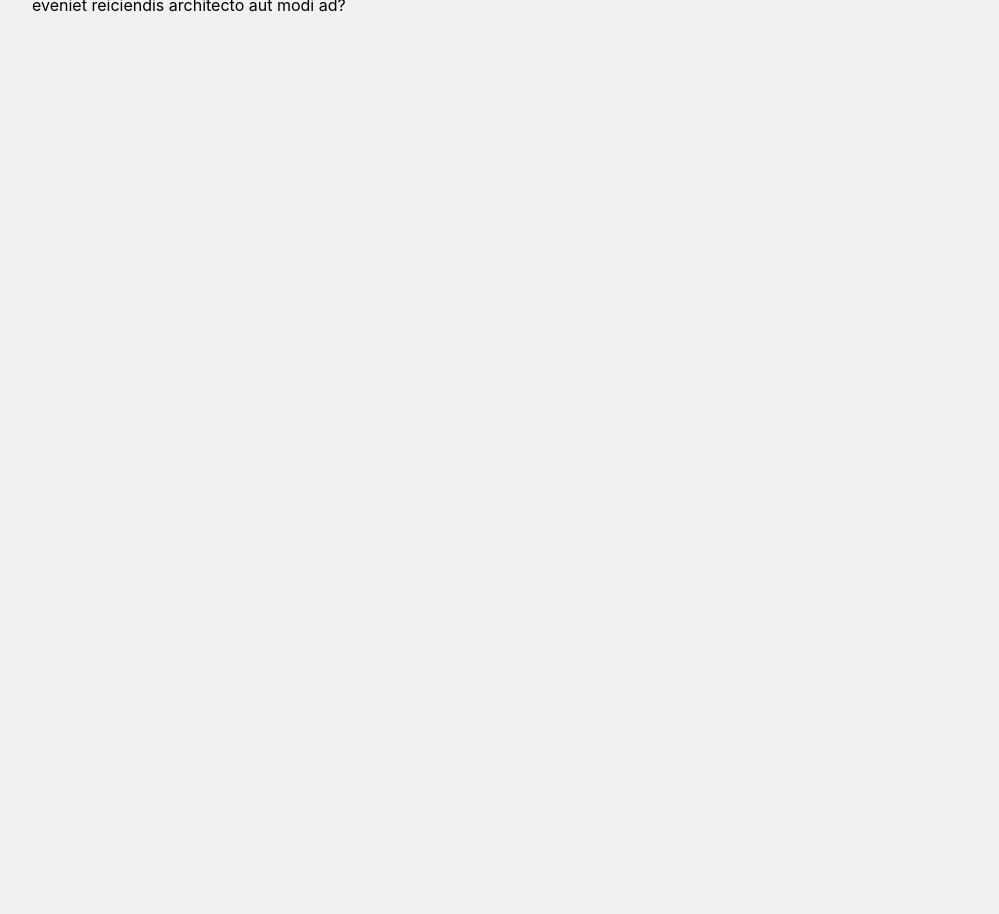
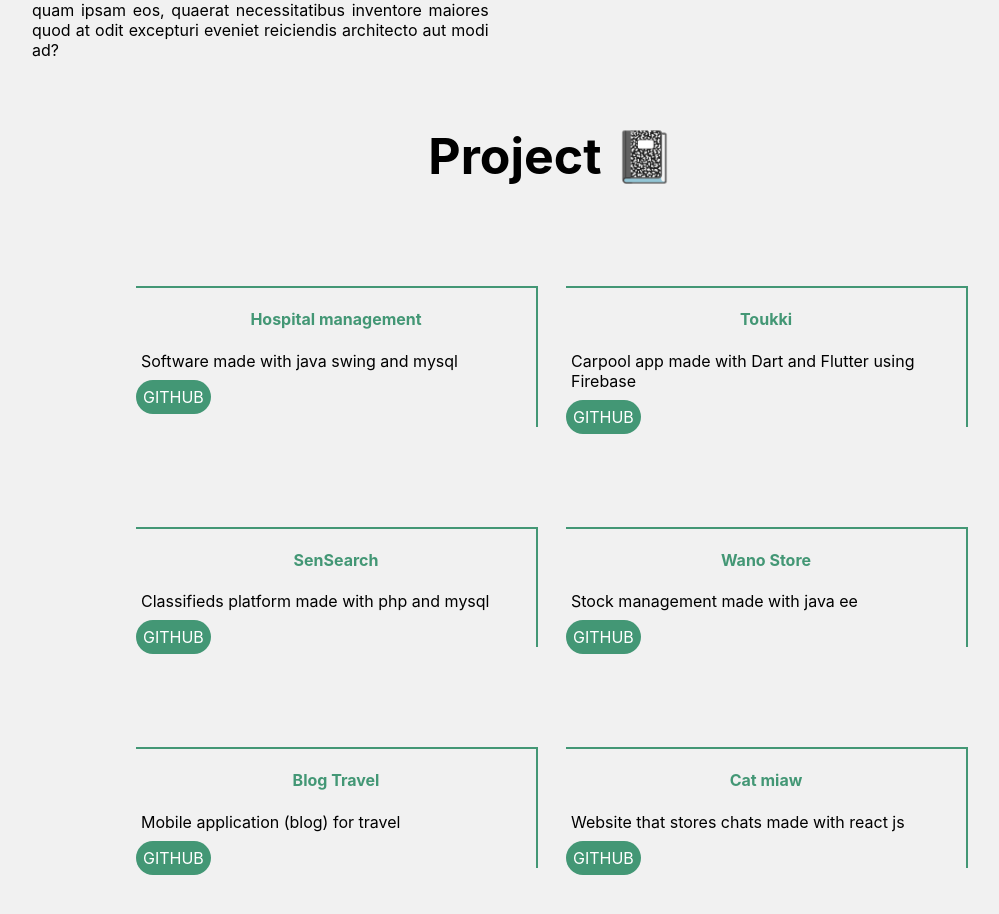
Before and after one commit to ousseinithegreatest/portfolio, a React (Create React App) app: page / in a window 1280 px wide. Shown: the part 1060-1974 px from the top of the page, without its empty margins (88-1087 px from the left). Before the commit the page ends 1125 px from the top, so only its background shows below. Built offline with nearby package versions, Linux system fonts and the light colour scheme.

Commit message:
project section

```diff
--- a/src/App.css
+++ b/src/App.css
@@ -1,4 +1,4 @@
-*, body {
+html, body {
   margin: 0;
   padding: 0;
   box-sizing: border-box;
--- a/src/App.js
+++ b/src/App.js
@@ -1,12 +1,14 @@
 import './App.css';
 import Navbar from './components/Navbar';
+import Projects from './sections/Projects';
 import Skills from './sections/Skills';
 
 function App() {
   return (
     <div>
       <Navbar />
-      <Skills/>
+      <Skills />
+      <Projects />
     </div>
   );
 }
--- /dev/null
+++ b/src/data/Projects-Data.js
@@ -0,0 +1,45 @@
+const Projects = [
+  {
+    id: 1,
+    title: 'Hospital management',
+    description: 'Software made with java swing and mysql',
+    link: "https://github.com/ousseinithegreatest/hospital_management"
+  },
+
+  {
+    id: 2,
+    title: 'Toukki',
+    description: 'Carpool app made with Dart and Flutter using Firebase',
+    link: "https://github.com/ousseinithegreatest/toukki_carpoling_mobile_app"
+  },
+
+  {
+    id: 3,
+    title: 'SenSearch',
+    description: 'Classifieds platform made with php and mysql',
+    link: "https://github.com/ousseinithegreatest/sensearch_classified_ad_site"
+  },
+
+  {
+    id: 4,
+    title: 'Wano Store',
+    description: 'Stock management made with java ee',
+    link: "https://github.com/ousseinithegreatest/wano_store"
+  },
+
+  {
+    id: 5,
+    title: 'Blog Travel',
+    description: 'Mobile application (blog) for travel',
+    link: "https://github.com/ousseinithegreatest/travel_blog_flutter"
+  },
+
+  {
+    id: 6,
+    title: 'Cat miaw',
+    description: 'Website that stores chats made with react js',
+    link: "https://github.com/ousseinithegreatest/cats-miaw"
+  },
+];
+
+export default Projects;
--- /dev/null
+++ b/src/sections/Projects.js
@@ -0,0 +1,24 @@
+import React from 'react';
+import { Link } from 'react-router-dom';
+import Project from '../data/Projects-Data';
+import '../styles/Project.css';
+
+export default function Projects() {
+  console.log(Project);
+  return (
+    <>
+      <h3>Project 📓</h3>
+      <div className='row'>
+        {
+          Project.map(item => (
+            <div className='card' key={item.id}>
+              <h4>{item.title}</h4>
+              <p>{item.description}</p>
+              <a href={item.link}>GitHub</a>
+            </div>
+          ))
+        }
+      </div>
+    </>
+  );
+}
--- /dev/null
+++ b/src/styles/Project.css
@@ -0,0 +1,40 @@
+h3 {
+  font-size: 50px;
+  text-align: center;
+}
+
+.row {
+  display: flex;
+  flex-wrap: wrap;
+  /* width: 600px; */
+  /* background: rebeccapurple; */
+  justify-content: center;
+}
+
+.card {
+  /* background: white; */
+  width:400px;
+  /* overflow: ; */
+  height: auto;
+margin: 50px 14px;
+border-top: 2px solid #439775;
+border-right: 2px solid #439775;
+}
+
+.card h4 {
+  text-align: center;
+  color: #439775;
+}
+
+.card p {
+  padding: 0 5px;
+}
+
+.card a {
+  text-decoration: none;
+  text-transform: uppercase;
+  background-color: #439775;
+  color: white;
+  padding: 7px;
+  border-radius: 999px;
+}
```
